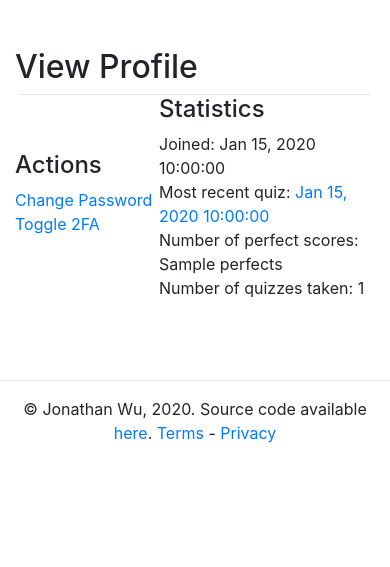
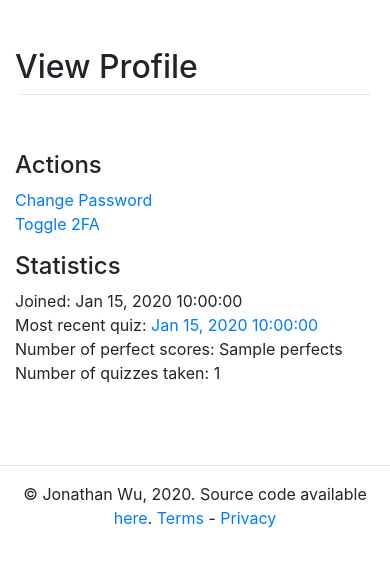
Before and after one commit to jdabtieu/FBLA, a Flask app: template src/templates/profile.html in a window 390 px wide. Shown: the part 56-623 px from the top of the page. Run offline with Flask 2, Linux system fonts and the light colour scheme; the template is opened without the code that fills it: most values are stand-ins (such as "Sample title", 1, 10 or a date in 2020); parts of the project's set-up code (start-up, migrations or seed data) failed here and were passed over; some libraries are stand-ins or nearby versions.

Commit message:
More mobile friendly changes

```diff
--- a/src/templates/profile.html
+++ b/src/templates/profile.html
@@ -5,8 +5,8 @@
 {% block main %}
 <h2>View Profile</h2>
 <hr style="margin: 0 5px;">
-<div class="flex">
-	<div style="flex: 2">
+<div class="flex-desktop">
+	<div style="flex: 2; margin-bottom: 1rem;">
 		<h2>{{ session.username }}</h2>
 		<br><br>
 		<h4>Actions</h4>
```
